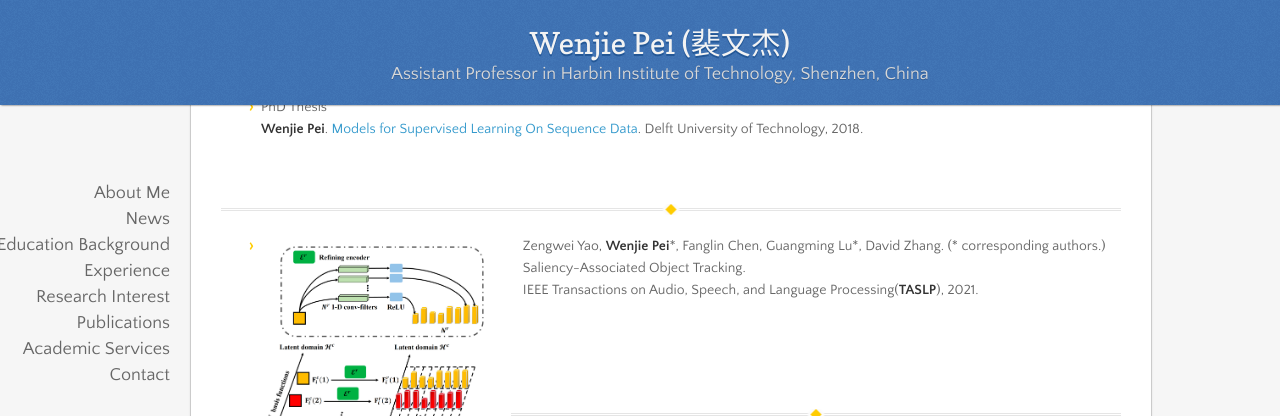
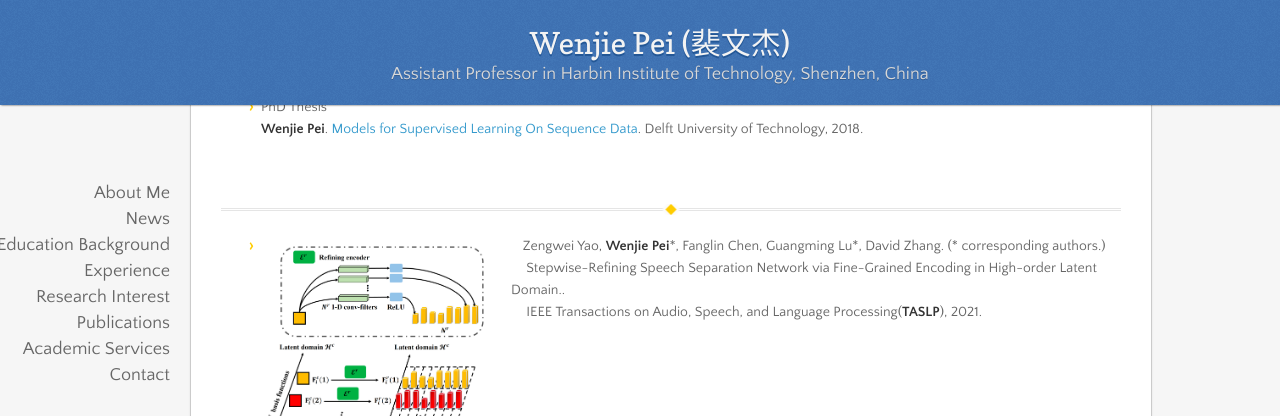
Before and after one commit to wenjiepei/wenjiepei.github.com, a Jekyll site: the page built from index.md, in a window 1280 px wide and 900 px high, scrolled down 1640 px, cut to the strip 0-416 px from the top of the window. Built offline with Jekyll 4.4.1, drawn with Linux system fonts in a browser that asks for light colours; nearby versions of some CDN libraries; our own code applies the rules of GitHub Pages for plain Markdown files.

Commit message:
Update index.md

```diff
--- a/index.md
+++ b/index.md
@@ -76,8 +76,8 @@ Delft University of Technology, 2018.
 ------------------------------------------------------------------------------------------------------------------------------
 
 - <img align="left" width="250" src="publication/model.png">&emsp;Zengwei Yao, __Wenjie Pei__\*, Fanglin Chen, Guangming Lu\*, David Zhang. (\* corresponding authors.)
-&emsp;Saliency-Associated Object Tracking.
-&emsp;IEEE Transactions on Audio, Speech, and Language Processing(__TASLP__), 2021.
+&emsp; Stepwise-Refining Speech Separation Network via Fine-Grained Encoding in High-order Latent Domain..
+&emsp; IEEE Transactions on Audio, Speech, and Language Processing(__TASLP__), 2021.
 <br><br><br>
 &nbsp;
 
```
